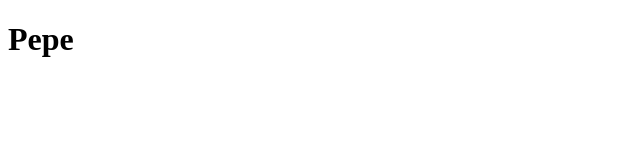
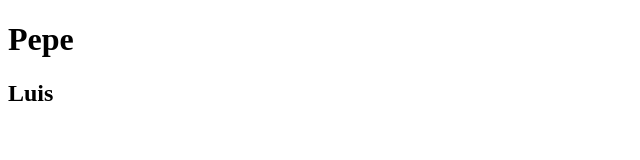
Before and after one commit to PepeGzz/EjemploGit, a plain HTML site: page index.html in a window 1280 px wide. Shown: the full height of the page, 0-640 px from the left. Drawn offline with Linux system fonts and the light colour scheme.

Commit message:
Agregamos gitignore y cambiamos el index

```diff
--- a/index.html
+++ b/index.html
@@ -7,5 +7,6 @@
 </head>
 <body>
     <h1>Pepe</h1>
+    <h2>Luis</h2>
 </body>
 </html>
```
